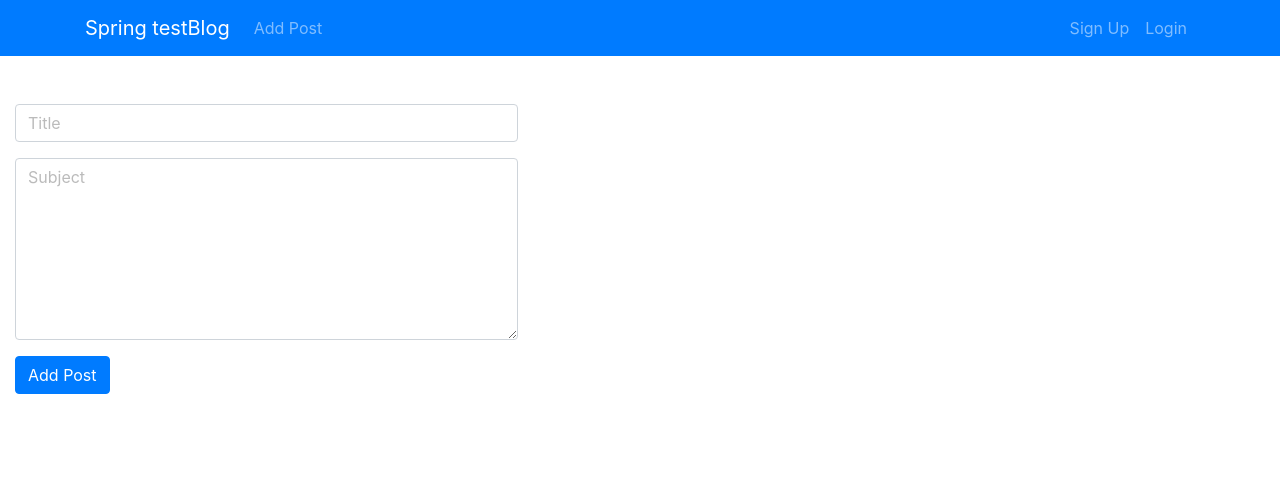
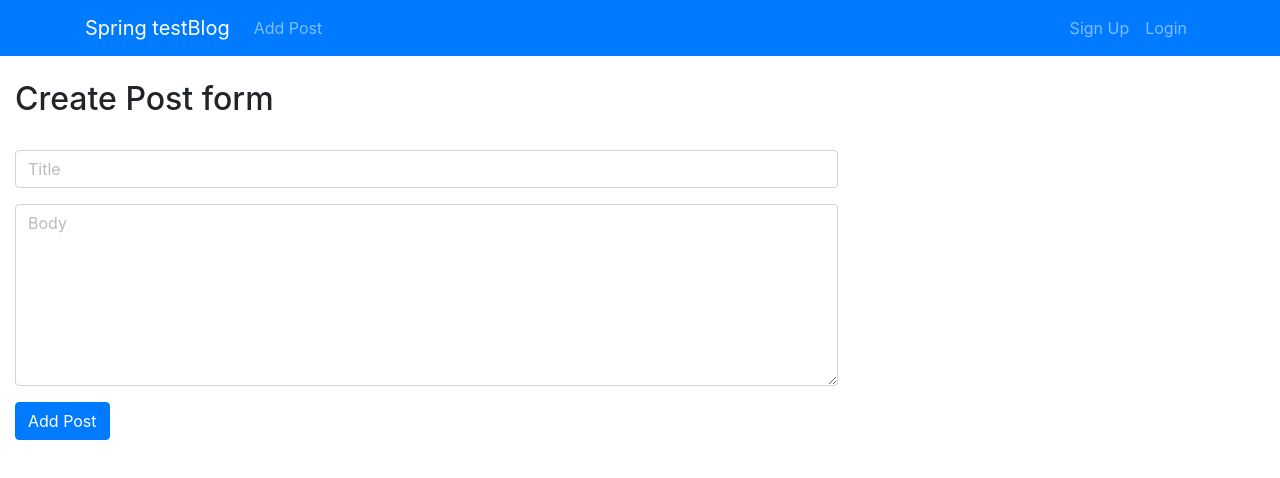
Before and after one commit to post45/blog-spring-boot, a React (Create React App) app in the folder react-test-blog/: page /addPost in a window 1280 px wide. Shown: the top 478 px of the page. Built offline with nearby package versions, Linux system fonts and the light colour scheme.

Commit message:
title commit

```diff
--- a/react-test-blog/src/App.css
+++ b/react-test-blog/src/App.css
@@ -1,10 +1,11 @@
-img {
-  width: 100%;
-}
-
 .navbar {
   background-color: #e3f2fd;
 }
+
+.collapse navbar-collapse {
+  background-color: royalblue;
+}
+
 .fa.fa-edit {
   color: #18a2b9;
 }
@@ -30,6 +31,7 @@ img {
 
 .landing {
   position: relative;
+
   background-size: cover;
   background-position: center;
   height: 100vh;
--- a/react-test-blog/src/App.js
+++ b/react-test-blog/src/App.js
@@ -11,7 +11,7 @@ function App() {
     <Router>
       <div className="App">
         <Header />
-        <Dashboard />
+        <Route exact path="/dashboard" component={Dashboard} />
         <Route exact path="/addPost" component={AddPost} />
       </div>
     </Router>
--- a/react-test-blog/src/app/AddPost.js
+++ b/react-test-blog/src/app/AddPost.js
@@ -3,14 +3,15 @@ import React, { Component } from "react";
 class AddPost extends Component {
   render() {
     return (
-      <div className="col-md-5">
-        <div className="form-area">
-          <form role="form">
+      <div className="col-md-8 ">
+        <div className="form-area ">
+          <form role="form ">
+            <h2 className="text-left">Create Post form</h2>
             <br styles="clear:both" />
-            <div className="form-group">
+            <div className="form-group ">
               <input
                 type="text"
-                className="form-control"
+                className="form-control "
                 id="title"
                 name="title"
                 placeholder="Title"
@@ -18,13 +19,13 @@ class AddPost extends Component {
               />
             </div>
 
-            <div className="form-group">
+            <div className="form-group ">
               <textarea
                 className="form-control"
                 type="textarea"
-                id="subject"
-                placeholder="Subject"
-                maxlength="140"
+                id="body"
+                placeholder="Body"
+                maxlength="1400"
                 rows="7"
               ></textarea>
             </div>
--- a/react-test-blog/src/header/Header.js
+++ b/react-test-blog/src/header/Header.js
@@ -5,7 +5,7 @@ class Header extends Component {
     return (
       <nav className="navbar navbar-expand-sm navbar-dark bg-primary mb-4">
         <div className="container">
-          <a className="navbar-brand" href="Dashboard.html">
+          <a className="navbar-brand" href="Dashboard">
             Spring testBlog
           </a>
           <button
@@ -28,12 +28,12 @@ class Header extends Component {
 
             <ul className="navbar-nav ml-auto">
               <li className="nav-item">
-                <a className="nav-link " href="register.html">
+                <a className="nav-link " href="register">
                   Sign Up
                 </a>
               </li>
               <li className="nav-item">
-                <a className="nav-link" href="login.html">
+                <a className="nav-link" href="login">
                   Login
                 </a>
               </li>
```
Also changed, not shown: react-test-blog/src/app/AddPost.css (added), react-test-blog/src/header/Header.css (added), 2 other files (tests, documents, lock files or other folders).
